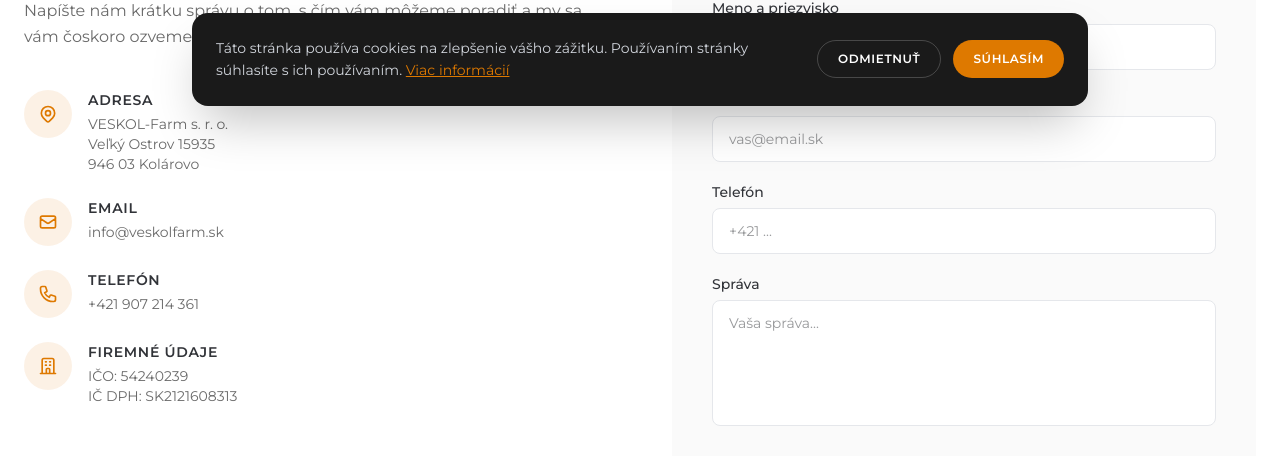
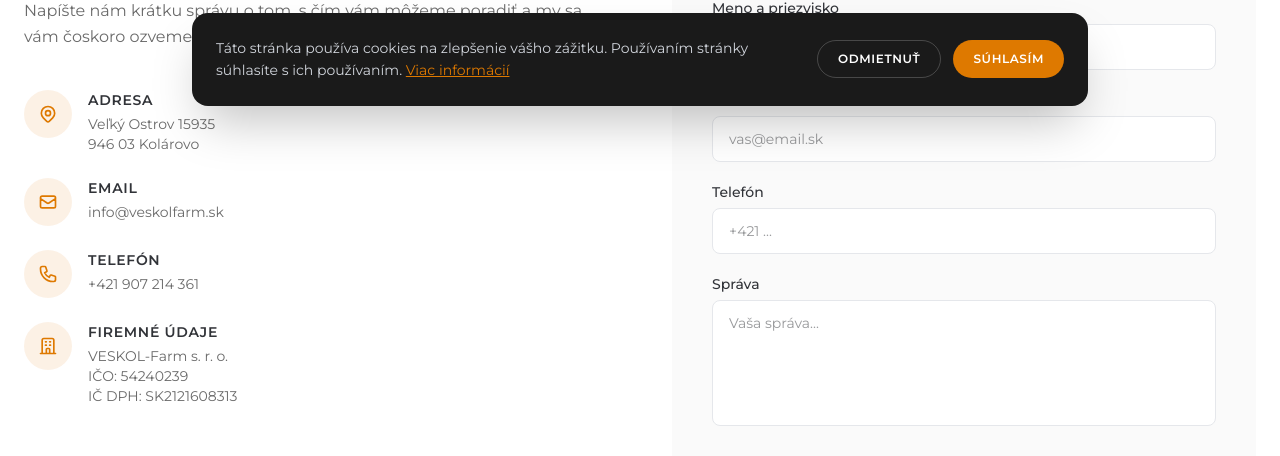
Before and after one commit to aebdigital/veskolfarm, a Next.js app: page /kontakt in a window 1280 px wide. Shown: the part 670-1126 px from the top of the page. Built offline with nearby package versions, Linux system fonts and the light colour scheme.

Commit message:
Move company name from address to business info section on contact page
Co-Authored-By: Claude Opus 4.6 <noreply@anthropic.com>

```diff
--- a/src/app/kontakt/page.tsx
+++ b/src/app/kontakt/page.tsx
@@ -74,8 +74,6 @@ export default function KontaktPage() {
                     Adresa
                   </h3>
                   <p className="mt-1 text-sm text-[#6a6a6a]">
-                    VESKOL-Farm s. r. o.
-                    <br />
                     Veľký Ostrov 15935
                     <br />
                     946 03 Kolárovo
@@ -165,6 +163,8 @@ export default function KontaktPage() {
                     Firemné údaje
                   </h3>
                   <p className="mt-1 text-sm text-[#6a6a6a]">
+                    VESKOL-Farm s. r. o.
+                    <br />
                     IČO: 54240239
                     <br />
                     IČ DPH: SK2121608313
```
